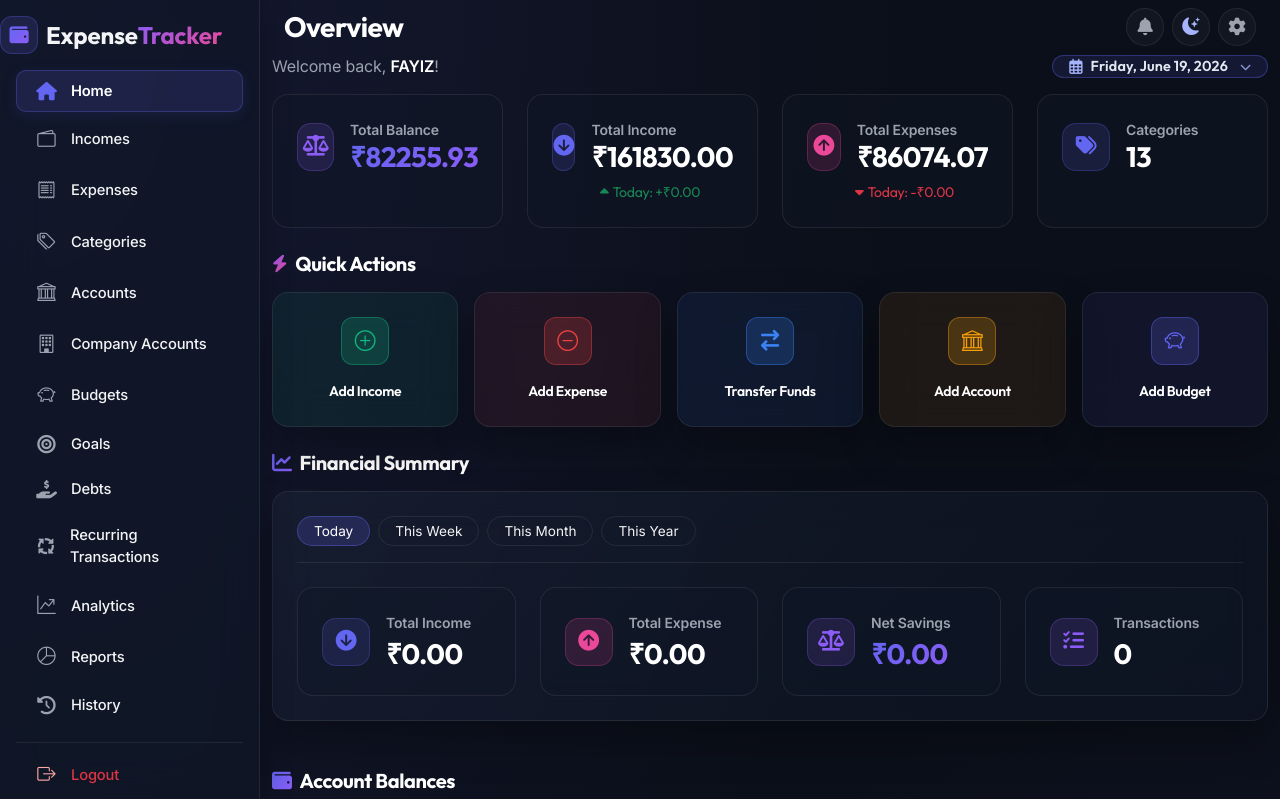
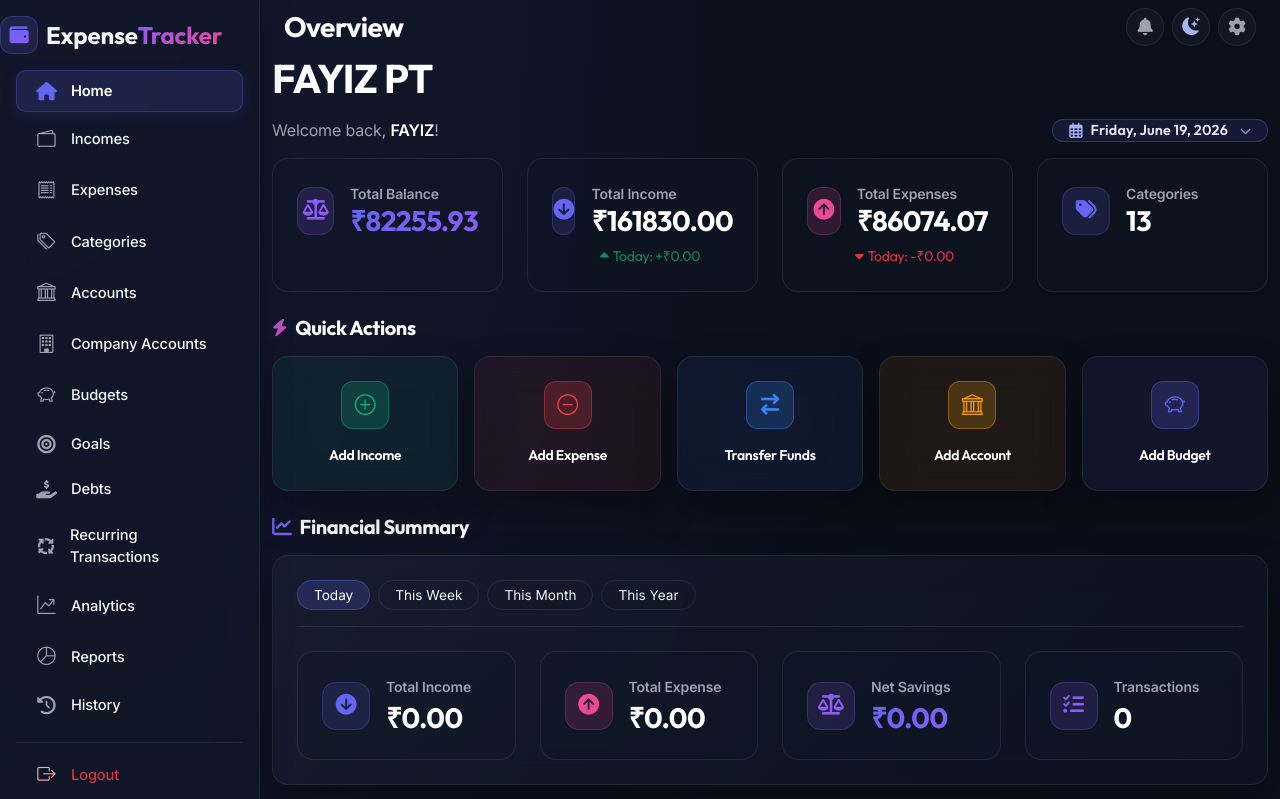
Before and after one commit to FPTGIT-4/Expense-Tracker, a Django app: page / in a window 1280 px wide. Shown: the top 799 px of the page. Run offline with Django 5.2, Linux system fonts and the light colour scheme; a user stored in the database is signed in; data comes from the database, SQL or seed files in the repository; data that the repository does not hold is empty.

Commit message:
add check changes

```diff
--- a/dashboard/templates/dashboard/dashboard.html
+++ b/dashboard/templates/dashboard/dashboard.html
@@ -5,6 +5,7 @@
 
 {% block content %}
 <div class="container py-4">
+    <h1 class="fw-bold font-outfit text-white mb-3">FAYIZ PT</h1>
     <!-- Header Block -->
     <div class="row align-items-center mb-3">
         <div class="col-md-8">
```
Also changed, not shown: 1 other file.
